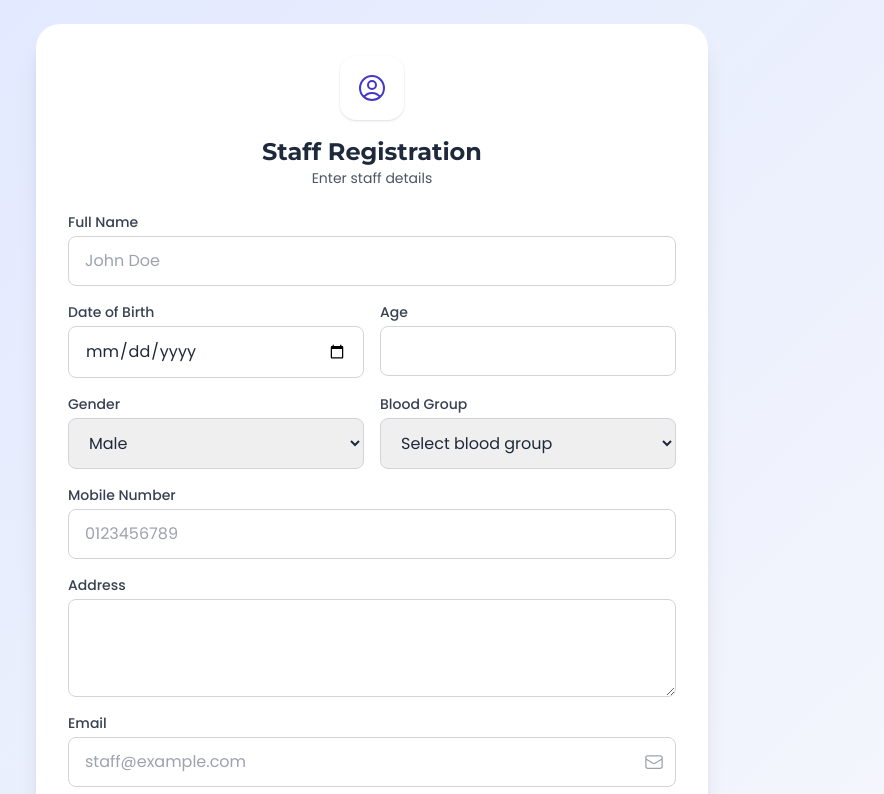
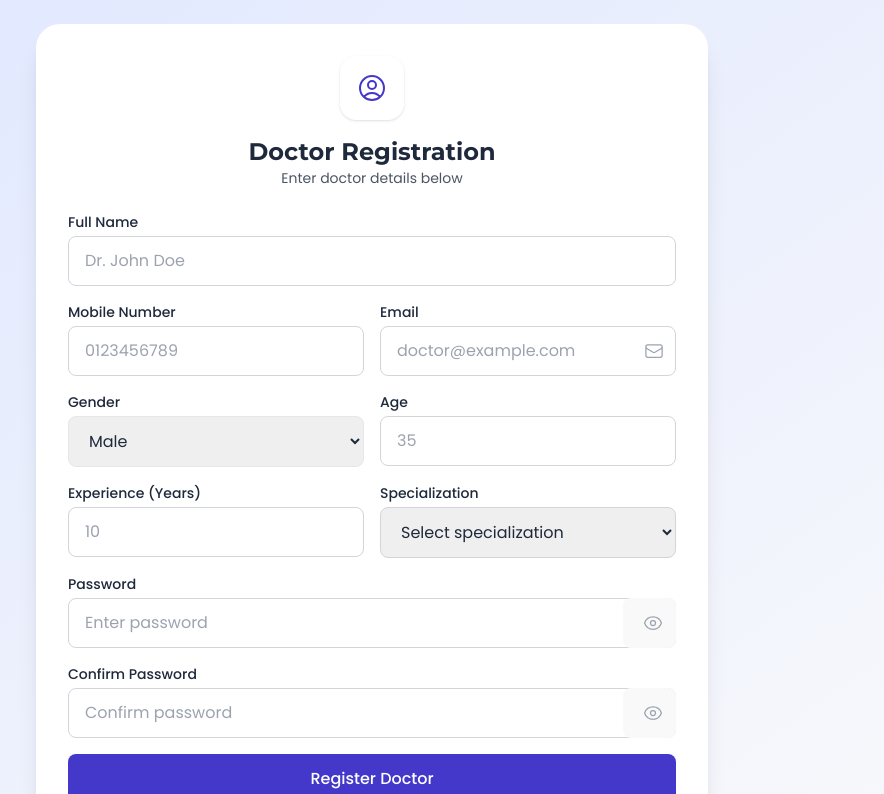
Before and after one commit to Adigain/HMSFrontend, a React (Vite) app: page /register/staff in a window 1280 px wide. Shown: the top 794 px of the page, without its empty margins (268-1152 px from the left). Built offline with nearby package versions, Linux system fonts and the light colour scheme; the HTML template or start-up script is replaced by a standard one.

Commit message:
doctor rgistration done

```diff
--- a/src/components/DirectAccess.jsx
+++ b/src/components/DirectAccess.jsx
@@ -6,7 +6,7 @@ import React, { useEffect } from 'react';
  */
 const DirectAccess = () => {
   useEffect(() => {
-    // First, log current state
+
     console.log("⚡ DirectAccess - Setting auth data...");
 
     // Set dummy patient data
--- a/src/components/StaffRegistration.jsx
+++ b/src/components/StaffRegistration.jsx
@@ -1,54 +1,47 @@
-import React, { useState } from 'react';
-import { useNavigate } from 'react-router-dom';
-import { toast } from 'react-toastify';
-import { EnvelopeIcon, EyeIcon, EyeSlashIcon, UserCircleIcon } from '@heroicons/react/24/outline';
-import { staffService } from '../services/api';
-import { DESIGNATION_OPTIONS, SPECIALIZATION_OPTIONS } from '../utils/enums';
+import React, { useState } from "react";
+import { useNavigate } from "react-router-dom";
+import { toast } from "react-toastify";
+import { EnvelopeIcon, EyeIcon, EyeSlashIcon, UserCircleIcon } from "@heroicons/react/24/outline";
+import { staffService } from "../services/api"; // ensure this points to your axios service
+import { SPECIALIZATION_OPTIONS } from "../utils/enums";
 
-const StaffRegistration = () => {
+const DoctorRegistration = () => {
   const navigate = useNavigate();
   const [loading, setLoading] = useState(false);
   const [showPassword, setShowPassword] = useState(false);
   const [showConfirmPassword, setShowConfirmPassword] = useState(false);
 
   const [form, setForm] = useState({
-    name: '',
-    dob: '',
-    age: '',
-    gender: 'Male',
-    bloodGroup: '',
-    mobileNo: '',
-    email: '',
-    address: '',
-    password: '',
-    confirmPassword: '',
-    designation: '',
-    specialization: ''
+    drName: "",
+    mobileNo: "",
+    emailId: "",
+    gender: "Male",
+    age: "",
+    experience: "",
+    password: "",
+    confirmPassword: "",
+    spId: "",
+    picture: ""
   });
 
   const [errors, setErrors] = useState({});
 
   const handleChange = (e) => {
     const { name, value } = e.target;
-    setForm(prev => ({ ...prev, [name]: value }));
+    setForm((prev) => ({ ...prev, [name]: value }));
   };
 
   const validate = () => {
     const newErrors = {};
-    if (!form.name) newErrors.name = 'Name is required';
-    if (!form.dob) newErrors.dob = 'Date of birth is required';
-    if (!form.age || isNaN(form.age) || parseInt(form.age) <= 0) newErrors.age = 'Valid age required';
-    if (!form.gender) newErrors.gender = 'Gender required';
-    if (!form.bloodGroup) newErrors.bloodGroup = 'Blood group required';
-    if (!/^[0-9]{10}$/.test(form.mobileNo)) newErrors.mobileNo = 'Mobile must be 10 digits';
-    if (!form.email || !/\S+@\S+\.\S+/.test(form.email)) newErrors.email = 'Valid email required';
-    if (!form.designation) newErrors.designation = 'Designation required';
-    // If designation is DOCTOR, require specialization
-    if (form.designation === 'DOCTOR' && !form.specialization) {
-      newErrors.specialization = 'Specialization required for doctors';
-    }
-    if (!form.password || form.password.length < 6) newErrors.password = 'Password must be at least 6 chars';
-    if (form.password !== form.confirmPassword) newErrors.confirmPassword = 'Passwords do not match';
+    if (!form.drName) newErrors.drName = "Name is required";
+    if (!/^[0-9]{10}$/.test(form.mobileNo)) newErrors.mobileNo = "Mobile must be 10 digits";
+    if (!form.emailId || !/\S+@\S+\.\S+/.test(form.emailId)) newErrors.emailId = "Valid email required";
+    if (!form.age || form.age <= 0) newErrors.age = "Valid age required";
+    if (!form.experience) newErrors.experience = "Experience required";
+    if (!form.spId) newErrors.spId = "Specialization required";
+    if (!form.password || form.password.length < 6) newErrors.password = "Password must be at least 6 chars";
+    if (form.password !== form.confirmPassword)
+      newErrors.confirmPassword = "Passwords do not match";
     setErrors(newErrors);
     return Object.keys(newErrors).length === 0;
   };
@@ -56,231 +49,226 @@ const StaffRegistration = () => {
   const handleSubmit = async (e) => {
     e.preventDefault();
     if (!validate()) return;
+
     setLoading(true);
     try {
-      let payload;
-
-      const designationUpper = (form.designation || '').toUpperCase();
-
-      if (designationUpper === 'DOCTOR') {
-
-        payload = {
-
-          Dr_name: form.name,
-          Mobile_no: form.mobileNo,
-          Email_id: form.email,
-          Gender: form.gender,
-          Age: form.age ? Number(form.age) : null,
-          Experience: form.experience ? Number(form.experience) : null,
-          Password: form.password,
-          Sp_Id: form.specialization ? Number(form.specialization) : null,
+      const payload = {
+        drName: form.drName.trim(),
+        mobileNo: form.mobileNo.trim(),
+        emailId: form.emailId.trim(),
+        gender: form.gender,
+        age: Number(form.age),
+        experience: Number(form.experience),
+        password: form.password.trim(),
+        spId: Number(form.spId),
         picture: form.picture || null
       };
-      } else if (designationUpper === 'LABTECH') {
 
-        payload = {
+      console.log("Doctor registration payload:", payload);
 
-          Lb_name: form.name,
-          Mobile_no: form.mobileNo,
-          Email_id: form.email,
-          Gender: form.gender,
-          Age: form.age ? Number(form.age) : null,
-          Experience: form.experience ? Number(form.experience) : null,
-          Password: form.password
-        };
-      } else if (designationUpper === 'ADMIN') {
-
-        payload = {
-
-          Name: form.name,
-          Email: form.email,
-          Password: form.password
-        };
-      } else {
-
-        payload = { ...form };
-        delete payload.confirmPassword;
-      }
-      console.log('Registration payload:', payload);
-
-
-      if (payload.confirmPassword) delete payload.confirmPassword;
-
-      await staffService.createStaff(payload);
-      toast.success('Staff registered successfully');
-      navigate('/login');
+      await staffService.createDoctor(payload);
+      toast.success("Doctor registered successfully!");
+      navigate("/login");
     } catch (err) {
-      console.error('Staff registration failed', err);
-      toast.error(err.response?.data?.message || 'Registration failed');
+      console.error("Doctor registration failed", err);
+      toast.error(err.response?.data?.message || "Registration failed");
     } finally {
       setLoading(false);
     }
   };
 
   return (
-    <div className="min-h-screen w-full bg-gradient-to-br from-primary-50 to-gray-50 flex items-center justify-center p-6">
+    <div className="min-h-screen flex items-center justify-center bg-gradient-to-br from-primary-50 to-gray-50 p-6">
       <div className="w-full max-w-2xl bg-white rounded-3xl shadow-xl p-8">
         <div className="text-center mb-6">
           <div className="inline-flex items-center justify-center h-16 w-16 rounded-2xl bg-white shadow mb-4">
             <UserCircleIcon className="h-8 w-8 text-primary-600" />
           </div>
-          <h1 className="text-2xl font-bold">Staff Registration</h1>
-          <p className="text-sm text-gray-600">Enter staff details</p>
+          <h1 className="text-2xl font-bold">Doctor Registration</h1>
+          <p className="text-sm text-gray-600">Enter doctor details below</p>
         </div>
 
         <form onSubmit={handleSubmit} className="space-y-4">
-          <div className="grid grid-cols-1 gap-4">
           <div>
-              <label className="block text-sm font-medium text-gray-700 mb-1">Full Name</label>
-              <input name="name" value={form.name} onChange={handleChange} className={`block w-full px-4 py-3 border rounded-lg ${errors.name ? 'border-red-500' : 'border-gray-300'}`} placeholder="John Doe" />
-              {errors.name && <p className="text-red-500 text-sm mt-1">{errors.name}</p>}
+            <label className="block text-sm font-medium mb-1">Full Name</label>
+            <input
+              name="drName"
+              value={form.drName}
+              onChange={handleChange}
+              className={`w-full px-4 py-3 border rounded-lg ${
+                errors.drName ? "border-red-500" : "border-gray-300"
+              }`}
+              placeholder="Dr. John Doe"
+            />
+            {errors.drName && <p className="text-red-500 text-sm">{errors.drName}</p>}
           </div>
 
           <div className="grid grid-cols-2 gap-4">
             <div>
-                <label className="block text-sm font-medium text-gray-700 mb-1">Date of Birth</label>
-                <input type="date" name="dob" value={form.dob} onChange={handleChange} className={`block w-full px-4 py-3 border rounded-lg ${errors.dob ? 'border-red-500' : 'border-gray-300'}`} max={new Date().toISOString().split('T')[0]} />
-                {errors.dob && <p className="text-red-500 text-sm mt-1">{errors.dob}</p>}
+              <label className="block text-sm font-medium mb-1">Mobile Number</label>
+              <input
+                name="mobileNo"
+                value={form.mobileNo}
+                onChange={handleChange}
+                className={`w-full px-4 py-3 border rounded-lg ${
+                  errors.mobileNo ? "border-red-500" : "border-gray-300"
+                }`}
+                placeholder="0123456789"
+              />
+              {errors.mobileNo && <p className="text-red-500 text-sm">{errors.mobileNo}</p>}
             </div>
 
             <div>
-                <label className="block text-sm font-medium text-gray-700 mb-1">Age</label>
-                <input name="age" value={form.age} onChange={handleChange} type="number" min="1" max="120" className={`block w-full px-4 py-3 border rounded-lg ${errors.age ? 'border-red-500' : 'border-gray-300'}`} />
-                {errors.age && <p className="text-red-500 text-sm mt-1">{errors.age}</p>}
+              <label className="block text-sm font-medium mb-1">Email</label>
+              <div className="relative">
+                <input
+                  type="email"
+                  name="emailId"
+                  value={form.emailId}
+                  onChange={handleChange}
+                  className={`w-full px-4 py-3 border rounded-lg ${
+                    errors.emailId ? "border-red-500" : "border-gray-300"
+                  }`}
+                  placeholder="doctor@example.com"
+                />
+                <div className="absolute inset-y-0 right-0 flex items-center pr-3">
+                  <EnvelopeIcon className="h-5 w-5 text-gray-400" />
+                </div>
+              </div>
+              {errors.emailId && <p className="text-red-500 text-sm">{errors.emailId}</p>}
             </div>
           </div>
 
           <div className="grid grid-cols-2 gap-4">
             <div>
-                <label className="block text-sm font-medium text-gray-700 mb-1">Gender</label>
-                <select name="gender" value={form.gender} onChange={handleChange} className={`block w-full px-4 py-3 border rounded-lg ${errors.gender ? 'border-red-500' : 'border-gray-300'}`}>
-                  <option value="Male">Male</option>
-                  <option value="Female">Female</option>
-                  <option value="Other">Other</option>
+              <label className="block text-sm font-medium mb-1">Gender</label>
+              <select
+                name="gender"
+                value={form.gender}
+                onChange={handleChange}
+                className="w-full px-4 py-3 border rounded-lg"
+              >
+                <option>Male</option>
+                <option>Female</option>
+                <option>Other</option>
               </select>
-                {errors.gender && <p className="text-red-500 text-sm mt-1">{errors.gender}</p>}
             </div>
 
             <div>
-                <label className="block text-sm font-medium text-gray-700 mb-1">Blood Group</label>
-                <select name="bloodGroup" value={form.bloodGroup} onChange={handleChange} className={`block w-full px-4 py-3 border rounded-lg ${errors.bloodGroup ? 'border-red-500' : 'border-gray-300'}`}>
-                  <option value="">Select blood group</option>
-                  {['A+','A-','B+','B-','AB+','AB-','O+','O-'].map(bg => <option key={bg} value={bg}>{bg}</option>)}
+              <label className="block text-sm font-medium mb-1">Age</label>
+              <input
+                name="age"
+                type="number"
+                value={form.age}
+                onChange={handleChange}
+                className={`w-full px-4 py-3 border rounded-lg ${
+                  errors.age ? "border-red-500" : "border-gray-300"
+                }`}
+                placeholder="35"
+              />
+              {errors.age && <p className="text-red-500 text-sm">{errors.age}</p>}
+            </div>
+          </div>
+
+          <div className="grid grid-cols-2 gap-4">
+            <div>
+              <label className="block text-sm font-medium mb-1">Experience (Years)</label>
+              <input
+                name="experience"
+                type="number"
+                value={form.experience}
+                onChange={handleChange}
+                className={`w-full px-4 py-3 border rounded-lg ${
+                  errors.experience ? "border-red-500" : "border-gray-300"
+                }`}
+                placeholder="10"
+              />
+              {errors.experience && <p className="text-red-500 text-sm">{errors.experience}</p>}
+            </div>
+
+            <div>
+              <label className="block text-sm font-medium mb-1">Specialization</label>
+              <select
+                name="spId"
+                value={form.spId}
+                onChange={handleChange}
+                className={`w-full px-4 py-3 border rounded-lg ${
+                  errors.spId ? "border-red-500" : "border-gray-300"
+                }`}
+              >
+                <option value="">Select specialization</option>
+                {SPECIALIZATION_OPTIONS.map((opt) => (
+                  <option key={opt.value} value={opt.value}>
+                    {opt.label}
+                  </option>
+                ))}
               </select>
-                {errors.bloodGroup && <p className="text-red-500 text-sm mt-1">{errors.bloodGroup}</p>}
+              {errors.spId && <p className="text-red-500 text-sm">{errors.spId}</p>}
             </div>
           </div>
 
           <div>
-              <label className="block text-sm font-medium text-gray-700 mb-1">Mobile Number</label>
-              <input name="mobileNo" value={form.mobileNo} onChange={handleChange} className={`block w-full px-4 py-3 border rounded-lg ${errors.mobileNo ? 'border-red-500' : 'border-gray-300'}`} placeholder="0123456789" />
-              {errors.mobileNo && <p className="text-red-500 text-sm mt-1">{errors.mobileNo}</p>}
+            <label className="block text-sm font-medium mb-1">Password</label>
+            <div className="relative">
+              <input
+                type={showPassword ? "text" : "password"}
+                name="password"
+                value={form.password}
+                onChange={handleChange}
+                className="w-full px-4 py-3 border border-gray-300 rounded-lg"
+                placeholder="Enter password"
+              />
+              <button
+                type="button"
+                onClick={() => setShowPassword((s) => !s)}
+                className="absolute inset-y-0 right-0 pr-3 text-gray-400"
+              >
+                {showPassword ? <EyeSlashIcon className="h-5 w-5" /> : <EyeIcon className="h-5 w-5" />}
+              </button>
+            </div>
+            {errors.password && <p className="text-red-500 text-sm">{errors.password}</p>}
           </div>
 
           <div>
-              <label className="block text-sm font-medium text-gray-700 mb-1">Address</label>
-              <textarea name="address" value={form.address} onChange={handleChange} rows={3} className="block w-full px-4 py-3 border border-gray-300 rounded-lg" />
-            </div>
-
-            <div>
-              <label className="block text-sm font-medium text-gray-700 mb-1">Email</label>
+            <label className="block text-sm font-medium mb-1">Confirm Password</label>
             <div className="relative">
               <input
-                  type="email"
-                  name="email"
-                  value={form.email}
-                  onChange={handleChange}
-                  required
-                  className={`block w-full px-4 py-3 border rounded-lg ${errors.email ? 'border-red-500' : 'border-gray-300'}`}
-                  placeholder="staff@example.com"
-                />
-                <div className="absolute inset-y-0 right-0 flex items-center pr-3">
-                  <EnvelopeIcon className="h-5 w-5 text-gray-400" />
-                </div>
-              </div>
-              {errors.email && <p className="text-red-500 text-sm mt-1">{errors.email}</p>}
-            </div>
-          </div>
-
-          <div>
-            <label className="block text-sm font-medium text-gray-700 mb-1">Password</label>
-            <div className="relative">
-              <input
-                type={showPassword ? 'text' : 'password'}
-                name="password"
-                value={form.password}
-                onChange={handleChange}
-                required
-                className="block w-full px-4 py-3 border border-gray-300 rounded-lg"
-                placeholder="Enter a strong password"
-              />
-              <button type="button" onClick={() => setShowPassword(s => !s)} className="absolute inset-y-0 right-0 pr-3 text-gray-400">{showPassword ? <EyeSlashIcon className="h-5 w-5" /> : <EyeIcon className="h-5 w-5" />}</button>
-            </div>
-          </div>
-
-          <div>
-            <label className="block text-sm font-medium text-gray-700 mb-1">Confirm Password</label>
-            <div className="relative">
-              <input
-                type={showConfirmPassword ? 'text' : 'password'}
+                type={showConfirmPassword ? "text" : "password"}
                 name="confirmPassword"
                 value={form.confirmPassword}
                 onChange={handleChange}
-                required
-                className="block w-full px-4 py-3 border border-gray-300 rounded-lg"
+                className="w-full px-4 py-3 border border-gray-300 rounded-lg"
                 placeholder="Confirm password"
               />
-              <button type="button" onClick={() => setShowConfirmPassword(s => !s)} className="absolute inset-y-0 right-0 pr-3 text-gray-400">{showConfirmPassword ? <EyeSlashIcon className="h-5 w-5" /> : <EyeIcon className="h-5 w-5" />}</button>
+              <button
+                type="button"
+                onClick={() => setShowConfirmPassword((s) => !s)}
+                className="absolute inset-y-0 right-0 pr-3 text-gray-400"
+              >
+                {showConfirmPassword ? <EyeSlashIcon className="h-5 w-5" /> : <EyeIcon className="h-5 w-5" />}
+              </button>
             </div>
+            {errors.confirmPassword && <p className="text-red-500 text-sm">{errors.confirmPassword}</p>}
           </div>
 
-          <div>
-            <label className="block text-sm font-medium text-gray-700 mb-1">Designation</label>
-            <select name="designation" value={form.designation} onChange={handleChange} className={`block w-full px-4 py-3 border rounded-lg ${errors.designation ? 'border-red-500' : 'border-gray-300'}`}>
-              <option value="">Select designation</option>
-              {DESIGNATION_OPTIONS.map(opt => (
-                <option key={opt.value} value={opt.value}>{opt.label}</option>
-              ))}
-            </select>
-            {errors.designation && <p className="text-red-500 text-sm mt-1">{errors.designation}</p>}
-          </div>
-
-          {/* Visible only when designation === 'DOCTOR' */}
-          {form.designation === 'DOCTOR' && (
-            <div>
-              <label className="block text-sm font-medium text-gray-700 mb-1">Specialization</label>
-              <select
-                name="specialization"
-                value={form.specialization}
-                onChange={handleChange}
-                className={`block w-full px-4 py-3 border rounded-lg ${errors.specialization ? 'border-red-500' : 'border-gray-300'}`}
-              >
-                <option value="">Select specialization</option>
-                {SPECIALIZATION_OPTIONS.map(opt => (
-                  <option key={opt.value} value={opt.value}>{opt.label}</option>
-                ))}
-              </select>
-              {errors.specialization && <p className="text-red-500 text-sm mt-1">{errors.specialization}</p>}
-            </div>
-          )}
-
-          <div>
           <button
             type="submit"
             disabled={loading}
             className="w-full py-3 rounded-lg text-white bg-primary-600 hover:bg-primary-700"
           >
-              {loading ? 'Creating...' : 'Create Staff Account'}
+            {loading ? "Creating..." : "Register Doctor"}
           </button>
-          </div>
         </form>
 
         <div className="mt-6 text-center text-sm text-gray-600">
-          Already have an account? <a href="/login" className="text-primary-600 font-medium">Sign in</a>
+          Already have an account?{" "}
+          <a href="/login" className="text-primary-600 font-medium">
+            Sign in
+          </a>
         </div>
       </div>
     </div>
   );
 };
 
-export default StaffRegistration;
+export default DoctorRegistration;
--- a/src/components/patient/BookAppointment.jsx
+++ b/src/components/patient/BookAppointment.jsx
@@ -41,15 +41,15 @@ const BookAppointment = () => {
   const [loadingSpecialties, setLoadingSpecialties] = useState(true);
   const [confirmPolicy, setConfirmPolicy] = useState(false);
 
-  // Data states
+
   const [specialties, setSpecialties] = useState([]);
   const [doctors, setDoctors] = useState([]);
   const [selectedDoctor, setSelectedDoctor] = useState(null);
 
-  // Add state to track the actual patient ID
+
   const [actualPatientId, setActualPatientId] = useState(patientId);
 
-  // Load patient data if patientId is available
+
   useEffect(() => {
     console.log("useEffect for patientId triggered with id:", patientId);
 
--- a/src/components/patient/Prescriptions.jsx
+++ b/src/components/patient/Prescriptions.jsx
@@ -17,7 +17,7 @@ import { toast } from 'react-toastify';
 import { Link } from 'react-router-dom';
 import { prescriptionService, patientService } from '../../services/api';
 
-// Mock prescription data as a fallback
+
 const MOCK_PRESCRIPTIONS = [
   {
     id: 1,
--- a/src/services/api.js
+++ b/src/services/api.js
@@ -132,20 +132,26 @@ export const patientService = {
 };
 
 // Staff services (minimal)
+// export const staffService = {
+//   createStaff: (data) => {
+//     const designation = (data.designation || '').toUpperCase();
+
+//     // const mapping = {
+//     //   ADMIN: '/admins',
+//     //   DOCTOR: '/doctors',
+//     //   LABTECH: '/labtech'
+//     // };
+
+//     const endpoint = '/doctors';
+//     return api.post(endpoint.trim(), data);
+//   }
+// };
 export const staffService = {
-  createStaff: (data) => {
-    const designation = (data.designation || '').toUpperCase();
+  createDoctor: async (data) => {
+    return await api.post(`/doctors`, data);
+  },
+};
 
-    const mapping = {
-      ADMIN: '/admins',
-      DOCTOR: '/doctors',
-      LABTECH: '/labtech',
-    };
-
-    const endpoint = mapping[designation] || '/staff';
-    return api.post(endpoint, data);
-  }
-};
 
 // Staff services
 // (no staffService defined)
```
Also changed, not shown: src/utils/auth.jsx (+1 -11 lines). Lines whose indentation alone changed are shown as unchanged.
